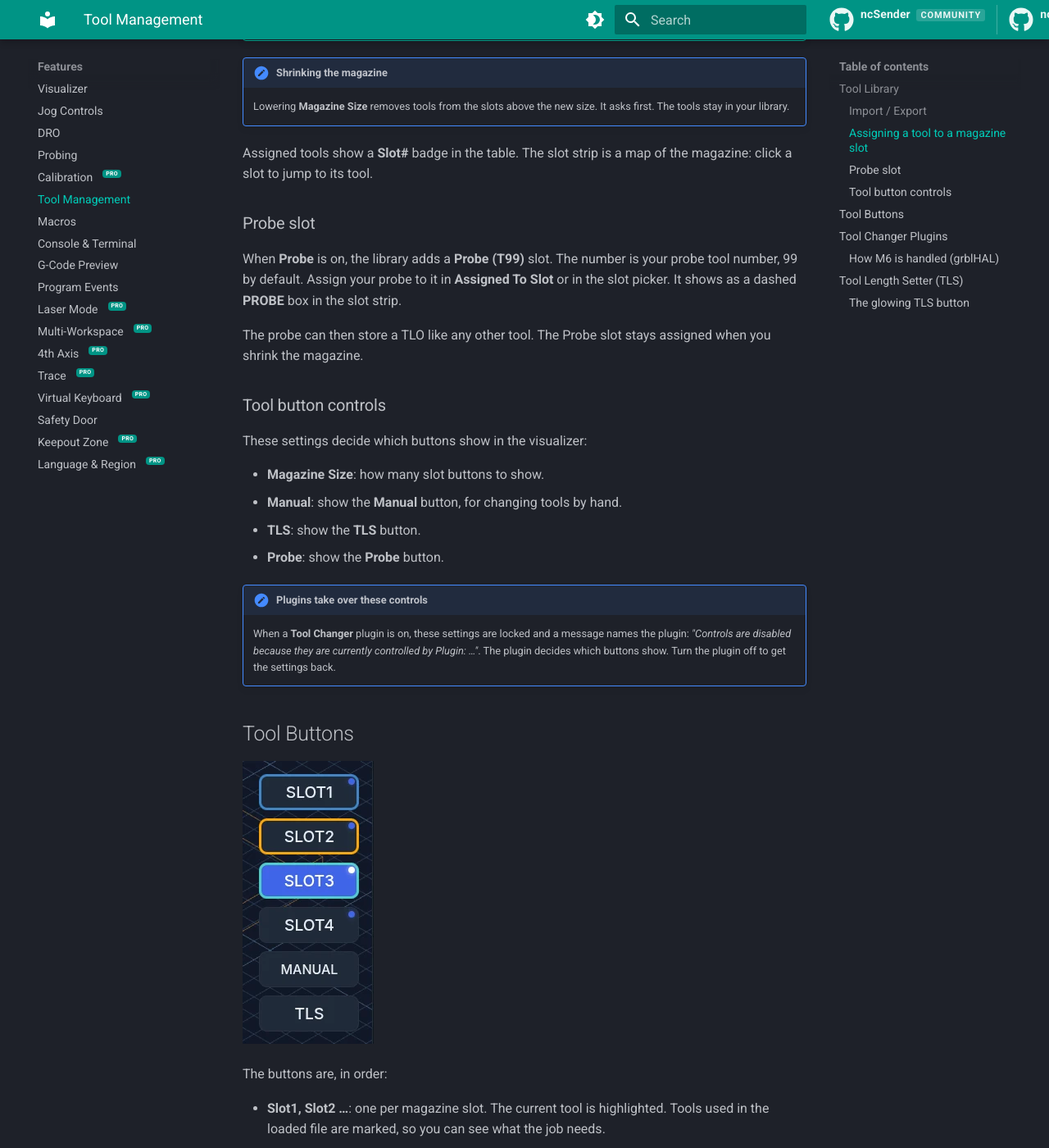
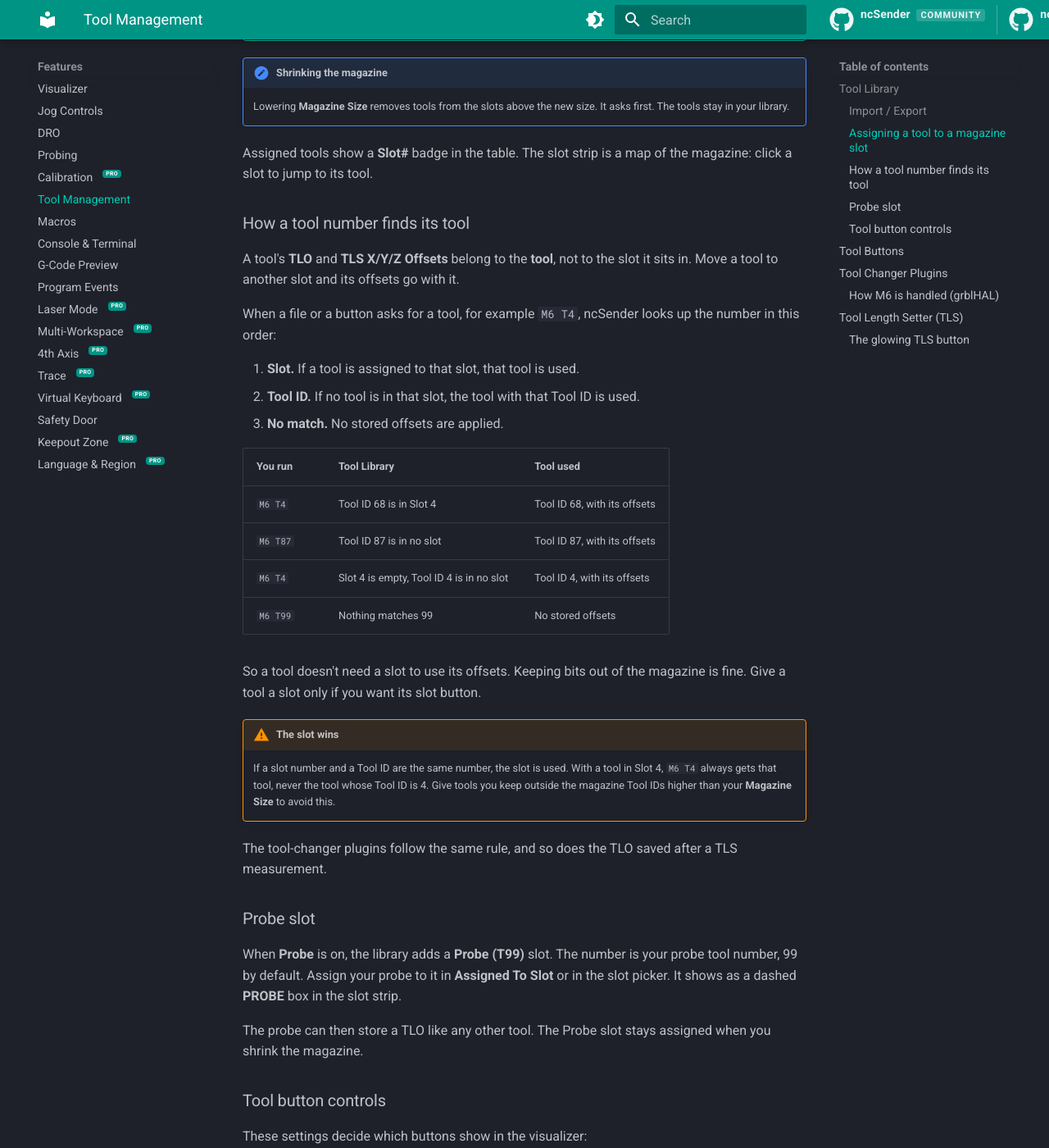
Before and after one commit to siganberg/ncSender.manual, an MkDocs documentation site: the page built from docs/features/tool-management.md, in a window 1280 px wide and 1400 px high, scrolled down 2183 px. Shown: the whole window at 82% size. Built offline with MkDocs 1.6.1 and Material for MkDocs 9.7.7, drawn with Linux system fonts in a browser that asks for light colours; comment, search, counter and statistics services are not loaded.

Commit message:
Explain how a tool number finds its tool
- Tool Management: new section on the lookup rule. Offsets belong to the
  tool, not the slot; a T number resolves to the tool in that slot first,
  then to the tool with that Tool ID. Includes an example table and a
  warning that the slot wins when a slot number and a Tool ID coincide
- Manual Tool Changer, Pneumatic ATC, RapidChange ATC: note that tools
  outside the slots keep their TLS offsets and stored TLO, linking to it

Co-Authored-By: Claude Opus 5 (1M context) <noreply@anthropic.com>

```diff
--- a/docs/features/tool-management.md
+++ b/docs/features/tool-management.md
@@ -62,6 +62,37 @@ You can only pick Slot1 up to the **Magazine Size**.
 
 Assigned tools show a **Slot#** badge in the table. The slot strip is a map of the
 magazine: click a slot to jump to its tool.
+
+### How a tool number finds its tool
+
+A tool's **TLO** and **TLS X/Y/Z Offsets** belong to the **tool**, not to the slot it
+sits in. Move a tool to another slot and its offsets go with it.
+
+When a file or a button asks for a tool, for example `M6 T4`, ncSender looks up the
+number in this order:
+
+1. **Slot.** If a tool is assigned to that slot, that tool is used.
+2. **Tool ID.** If no tool is in that slot, the tool with that Tool ID is used.
+3. **No match.** No stored offsets are applied.
+
+| You run | Tool Library | Tool used |
+|---------|--------------|-----------|
+| `M6 T4` | Tool ID 68 is in Slot 4 | Tool ID 68, with its offsets |
+| `M6 T87` | Tool ID 87 is in no slot | Tool ID 87, with its offsets |
+| `M6 T4` | Slot 4 is empty, Tool ID 4 is in no slot | Tool ID 4, with its offsets |
+| `M6 T99` | Nothing matches 99 | No stored offsets |
+
+So a tool doesn't need a slot to use its offsets. Keeping bits out of the magazine is
+fine. Give a tool a slot only if you want its slot button.
+
+!!! warning "The slot wins"
+    If a slot number and a Tool ID are the same number, the slot is used. With a
+    tool in Slot 4, `M6 T4` always gets that tool, never the tool whose Tool ID is 4.
+    Give tools you keep outside the magazine Tool IDs higher than your
+    **Magazine Size** to avoid this.
+
+The tool-changer plugins follow the same rule, and so does the TLO saved after a TLS
+measurement.
 
 ### Probe slot
 
```
Also changed, not shown: docs/plugins/manual-tool-changer.md (+5 -0 lines), docs/plugins/pneumatic-atc.md (+5 -0 lines), docs/plugins/rapid-change-atc.md (+5 -0 lines).
